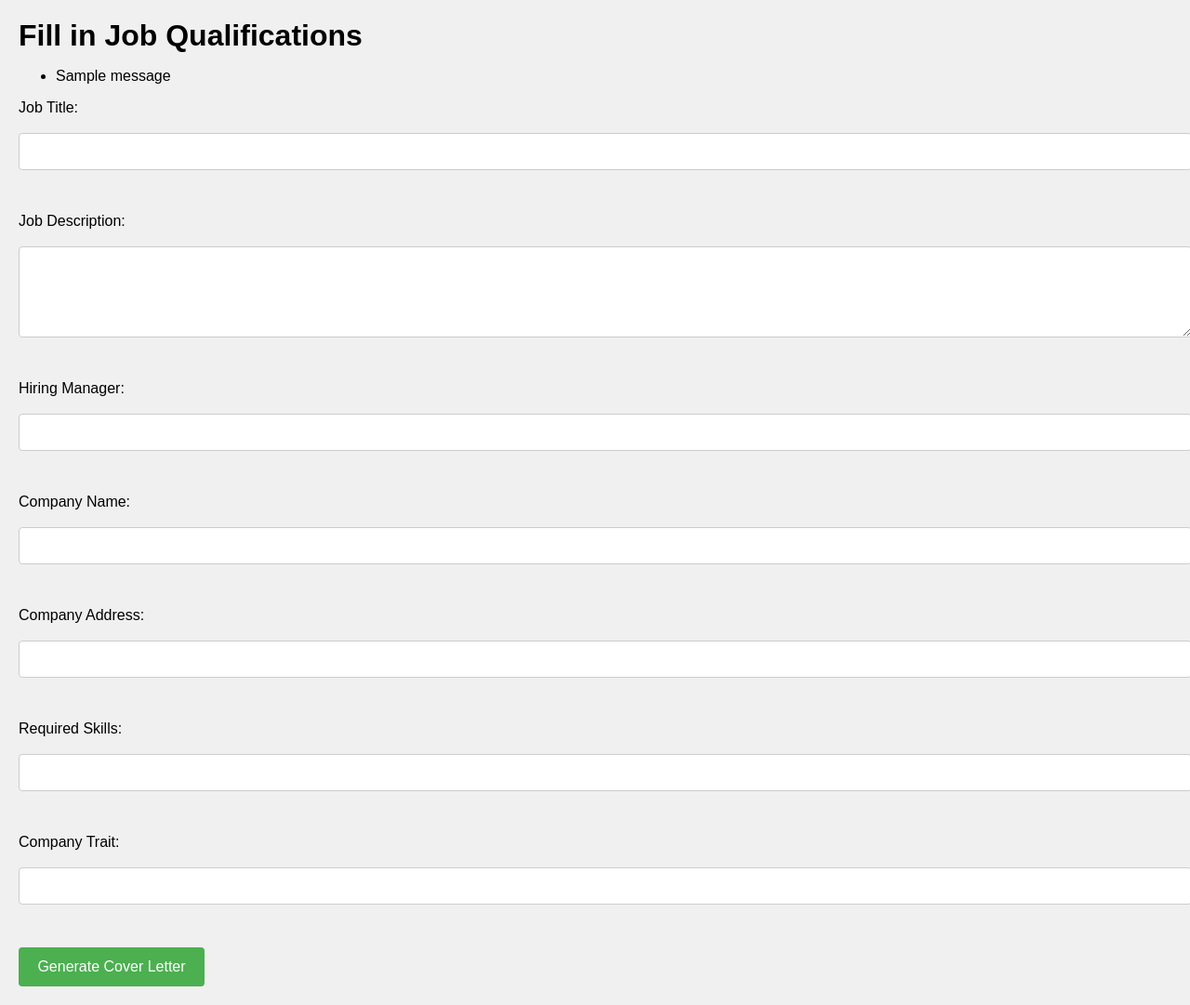
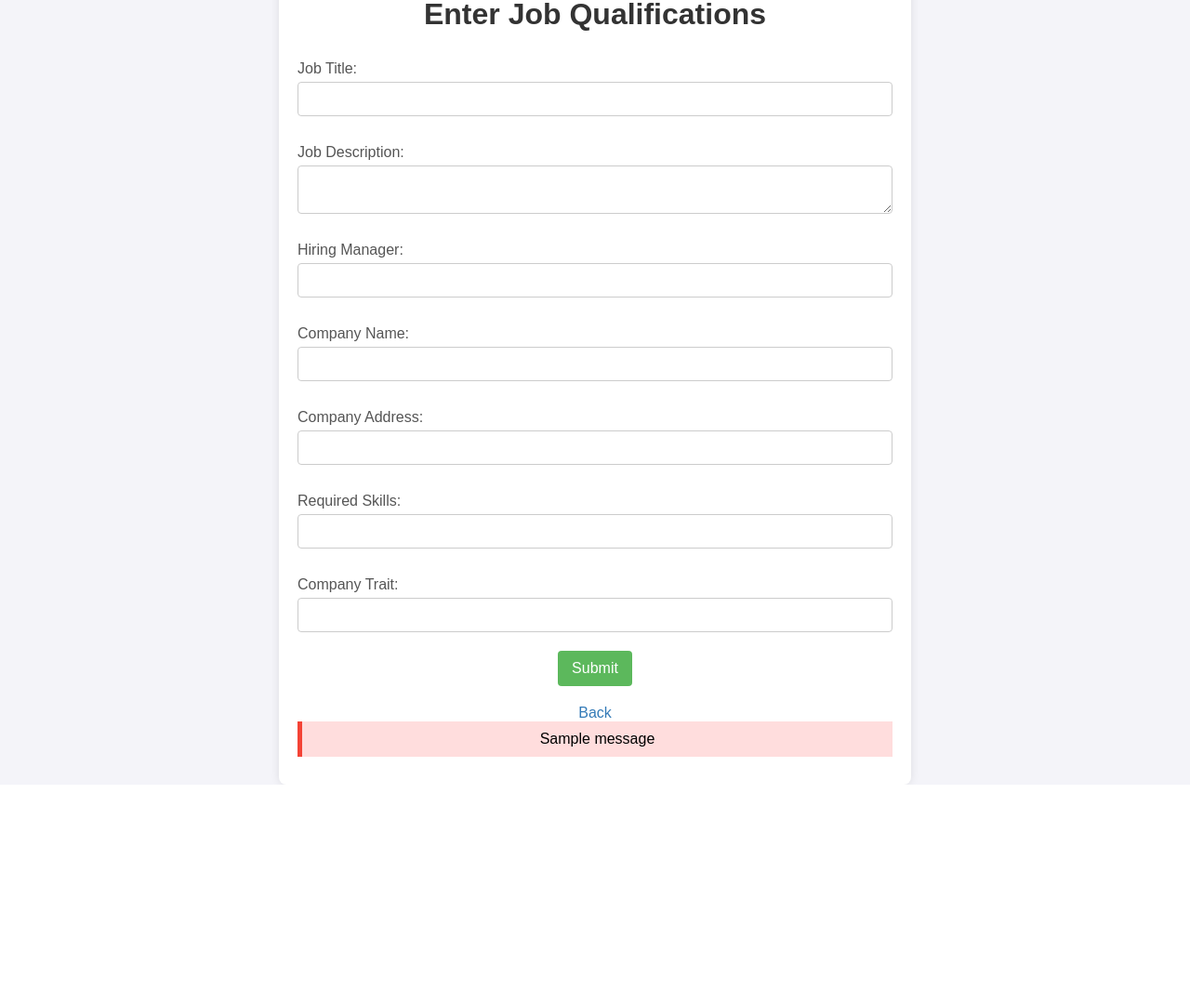
Before and after one commit to micymike/coverletter-generator, a Flask app: page /job_qualifications in a window 1280 px wide. Shown: the whole page at 93% size. After the commit the page ends 844 px from the top, so only its background shows below. Run offline with Flask 3, Linux system fonts and the light colour scheme; one stand-in notice (Sample message) is shown.

Commit message:
added stylings

```diff
--- a/static/styles.css
+++ b/static/styles.css
@@ -1,80 +1,85 @@
-/* Reset default margin and padding */
-body, h1, p, form {
+body {
+    font-family: Arial, sans-serif;
+    background-color: #f4f4f9;
     margin: 0;
     padding: 0;
+    display: flex;
+    justify-content: center;
+    align-items: center;
+    height: 100vh;
 }
 
-/* Basic styling for body */
-body {
-    font-family: Arial, sans-serif;
-    background-color: #f0f0f0;
+.container {
+    width: 50%;
     padding: 20px;
+    background: #fff;
+    box-shadow: 0 0 10px rgba(0,0,0,0.1);
+    border-radius: 8px;
+    text-align: center;
 }
 
-/* Container for forms */
-.container {
-    max-width: 600px;
-    margin: 20px auto;
-    background: #fff;
-    padding: 20px;
-    border-radius: 8px;
-    box-shadow: 0 0 10px rgba(0, 0, 0, 0.1);
+h1 {
+    color: #333;
 }
 
-/* Form style */
 form {
     display: flex;
     flex-direction: column;
+    align-items: center;
 }
 
-/* Input and textarea styles */
-input[type="text"], textarea {
+label {
+    margin: 10px 0 5px;
+    color: #555;
     width: 100%;
+    text-align: left;
+}
+
+input[type="text"],
+input[type="file"],
+textarea {
     padding: 10px;
-    margin-bottom: 10px;
     border: 1px solid #ccc;
     border-radius: 4px;
+    margin-bottom: 20px;
+    width: 100%;
+    box-sizing: border-box;
+}
+
+button {
+    padding: 10px 15px;
+    border: none;
+    background-color: #5cb85c;
+    color: #fff;
+    border-radius: 4px;
+    cursor: pointer;
     font-size: 16px;
 }
 
-/* Submit button style */
-button[type="submit"] {
-    background-color: #4CAF50;
-    color: white;
-    padding: 12px 20px;
-    border: none;
-    border-radius: 4px;
-    cursor: pointer;
-    font-size: 16px;
-    width: 200px;
+button:hover {
+    background-color: #4cae4c;
 }
 
-/* Success message style */
-.success {
-    background-color: #4CAF50;
-    color: white;
-    padding: 10px;
-    margin-bottom: 10px;
-    border-radius: 4px;
-    text-align: center;
-}
-
-/* Error message style */
-.error {
-    background-color: #f44336;
-    color: white;
-    padding: 10px;
-    margin-bottom: 10px;
-    border-radius: 4px;
-    text-align: center;
-}
-
-/* Link style */
 a {
-    color: #4CAF50;
+    display: block;
+    margin-top: 20px;
     text-decoration: none;
+    color: #337ab7;
 }
 
 a:hover {
     text-decoration: underline;
 }
+
+ul {
+    list-style: none;
+    padding: 0;
+    margin: 0;
+}
+
+li {
+    background: #ffdddd;
+    padding: 10px;
+    margin-bottom: 10px;
+    border-left: 5px solid #f44336;
+}
--- a/templates/job_qualifications.html
+++ b/templates/job_qualifications.html
@@ -2,44 +2,46 @@
 <html lang="en">
 <head>
     <meta charset="UTF-8">
-    <meta name="viewport" content="width=device-width, initial-scale=1.0">
+    <title>Job Qualifications</title>
     <link rel="stylesheet" href="{{ url_for('static', filename='styles.css') }}">
-    <title>Job Qualifications</title>
 </head>
 <body>
-    <h1>Fill in Job Qualifications</h1>
-    {% with messages = get_flashed_messages() %}
-        {% if messages %}
-            <ul>
-                {% for message in messages %}
-                    <li>{{ message }}</li>
-                {% endfor %}
-            </ul>
-        {% endif %}
-    {% endwith %}
-    <form method="post" action="{{ url_for('job_qualifications') }}">
-        <label for="job_title">Job Title:</label><br>
-        <input type="text" id="job_title" name="job_title" required><br><br>
+    <div class="container">
+        <h1>Enter Job Qualifications</h1>
+        <form action="{{ url_for('job_qualifications') }}" method="post">
+            <label for="job_title">Job Title:</label>
+            <input type="text" id="job_title" name="job_title">
 
-        <label for="job_description">Job Description:</label><br>
-        <textarea id="job_description" name="job_description" rows="4" cols="50" required></textarea><br><br>
+            <label for="job_description">Job Description:</label>
+            <textarea id="job_description" name="job_description"></textarea>
 
-        <label for="hiring_manager">Hiring Manager:</label><br>
-        <input type="text" id="hiring_manager" name="hiring_manager" required><br><br>
+            <label for="hiring_manager">Hiring Manager:</label>
+            <input type="text" id="hiring_manager" name="hiring_manager">
 
-        <label for="company_name">Company Name:</label><br>
-        <input type="text" id="company_name" name="company_name" required><br><br>
+            <label for="company_name">Company Name:</label>
+            <input type="text" id="company_name" name="company_name">
 
-        <label for="company_address">Company Address:</label><br>
-        <input type="text" id="company_address" name="company_address" required><br><br>
+            <label for="company_address">Company Address:</label>
+            <input type="text" id="company_address" name="company_address">
 
-        <label for="required_skills">Required Skills:</label><br>
-        <input type="text" id="required_skills" name="required_skills" required><br><br>
+            <label for="required_skills">Required Skills:</label>
+            <input type="text" id="required_skills" name="required_skills">
 
-        <label for="company_trait">Company Trait:</label><br>
-        <input type="text" id="company_trait" name="company_trait" required><br><br>
+            <label for="company_trait">Company Trait:</label>
+            <input type="text" id="company_trait" name="company_trait">
 
-        <button type="submit">Generate Cover Letter</button>
-    </form>
+            <button type="submit">Submit</button>
+        </form>
+        <a href="{{ url_for('index') }}">Back</a>
+        {% with messages = get_flashed_messages() %}
+            {% if messages %}
+                <ul>
+                    {% for message in messages %}
+                        <li>{{ message }}</li>
+                    {% endfor %}
+                </ul>
+            {% endif %}
+        {% endwith %}
+    </div>
 </body>
 </html>
```
Also changed, not shown: templates/index.html (+8 -14 lines), templates/success.html (+7 -7 lines).
